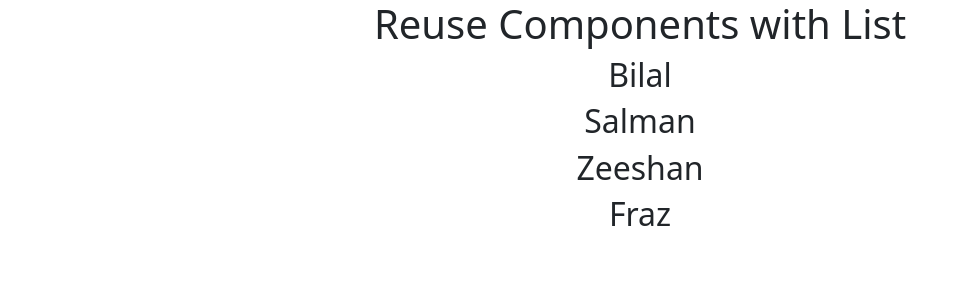
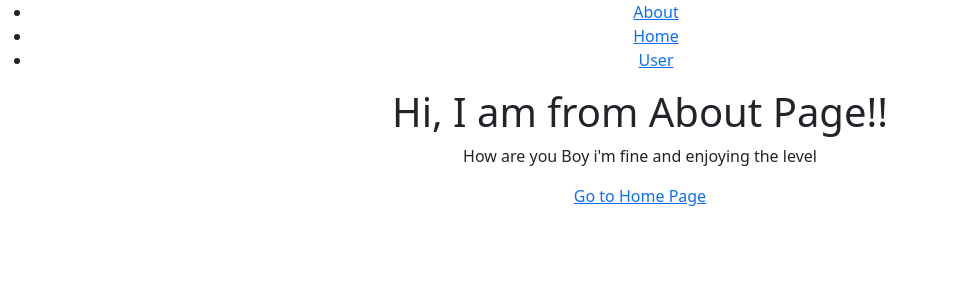
Before and after one commit to bilalshabbir123/Blog-React-WebApp, a React (Create React App) app: page /about in a window 1280 px wide. Shown: the top 300 px of the page, without its empty margins (0-955 px from the left). Built offline with nearby package versions, Linux system fonts and the light colour scheme.

Commit message:
React Routing

```diff
--- a/package.json
+++ b/package.json
@@ -10,6 +10,7 @@
     "react": "^18.2.0",
     "react-bootstrap": "^2.4.0",
     "react-dom": "^18.2.0",
+    "react-router-dom": "^6.3.0",
     "react-scripts": "5.0.1",
     "web-vitals": "^2.1.4"
   },
--- a/src/App.css
+++ b/src/App.css
@@ -11,6 +11,14 @@
     .App-logo {
         animation: App-logo-spin infinite 20s linear;
     }
+}
+
+span {
+    padding: 10px;
+    background-color: #666;
+    font-size: 20px;
+    color: #fff;
+    line-height: 80px;
 }
 
 .App-header {
--- a/src/App.js
+++ b/src/App.js
@@ -1,24 +1,24 @@
-import React from 'react'
+import React, { useState, useMemo, useRef } from 'react'
+import { BrowserRouter, Routes, Route,Navigate } from 'react-router-dom';
+
 import './App.css';
-import { Table } from 'react-bootstrap'
+import About from './component/About';
+import Home from './component/Home';
+import Navbar from './component/Navbar';
+import User from './component/User';
 
 export default function App() {
-  const users = [
-    { name: 'Bilal', email: 'bilal@gmail.com', address: 'Lahore' },
-    { name: 'Salman', email: 'salman@gmail.com', address: 'Karachi' },
-    { name: 'Zeeshan', email: 'Zeeshan@gmail.com', address: 'Faisalabad' },
-    { name: 'Fraz', email: 'Fraz@gmail.com', address: 'Iran' }
-  ]
   return (
     <div className="App">
-      <h1>Reuse Components with List</h1>
-      {
-        users.map((items,i) =>
-          <h2>
-            { items.name }
-          </h2>
-        )
-      }
+      <BrowserRouter>
+      <Navbar/>
+        <Routes>
+          <Route path="/" element={<Home />} />
+          <Route path="/about" element={<About />} />
+          <Route path="/user/:name" element={<User/>}/>
+          <Route path="/*" element={<Navigate to="/"/>}/>
+        </Routes>
+      </BrowserRouter>
     </div>
   )
 }
--- /dev/null
+++ b/src/component/About.js
@@ -0,0 +1,12 @@
+import React from 'react'
+import { Link } from 'react-router-dom'
+
+export default function About() {
+  return (
+    <div>
+      <h1>Hi, I am from About Page!!</h1>
+      <p>How are you Boy i'm fine and enjoying the level</p>
+    <Link to="/">Go to Home Page</Link>
+    </div>
+  )
+}
--- /dev/null
+++ b/src/component/Home.js
@@ -0,0 +1,9 @@
+import React from 'react'
+
+export default function Home() {
+  return (
+    <div>
+      <h1>Hi, I am from Home Page !!</h1>
+    </div>
+  )
+}
--- /dev/null
+++ b/src/component/Navbar.js
@@ -0,0 +1,14 @@
+import React from 'react'
+import {Link} from 'react-router-dom'
+
+export default function Navbar() {
+  return (
+    <div>
+        <ul>
+            <li> <Link to="/about">About</Link></li>
+            <li><Link to="/">Home</Link></li>
+            <li><Link to="/user">User</Link></li>
+        </ul>
+    </div>
+  )
+}
--- /dev/null
+++ b/src/component/User.js
@@ -0,0 +1,12 @@
+import React from 'react'
+import { useParams } from 'react-router-dom'
+
+export default function User() {
+    const params=useParams();
+    const {name}=params;
+  return (
+    <div>
+      <h2>User {name}'s is called</h2>
+    </div>
+  )
+}
```
Also changed, not shown: src/User.js (deleted, +0 -9 lines), src/component/Page.js (added, +9 -0 lines), 1 other file (tests, documents, lock files or other folders). Lines whose indentation alone changed are shown as unchanged.
